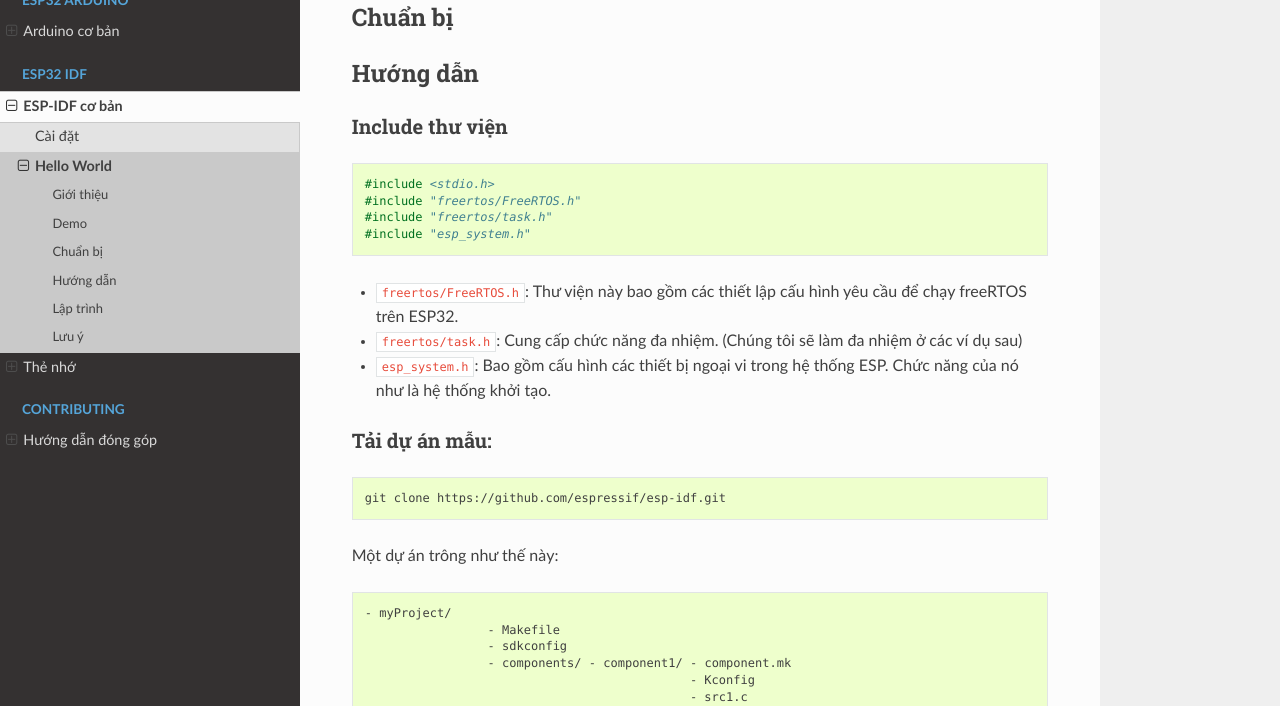
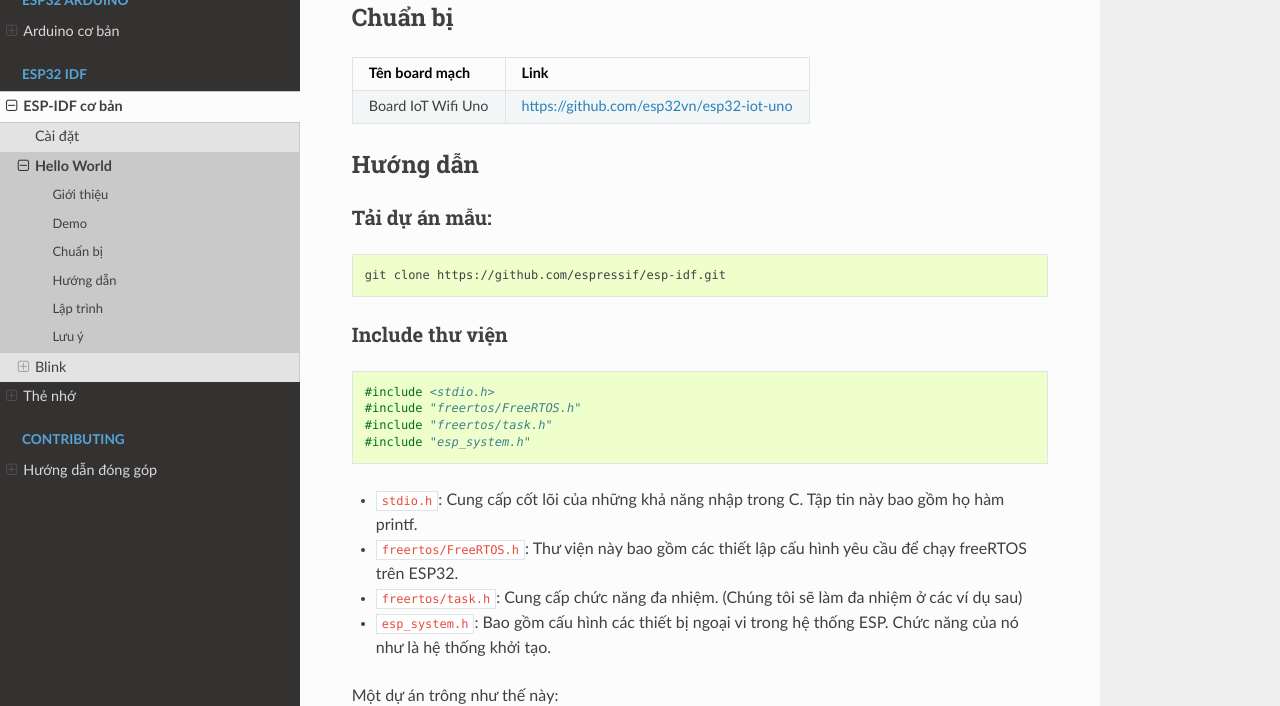
Before and after one commit to esp32vn/esp32.vn, a Sphinx documentation site: the page built from docs/idf/hello-world.rst, in a window 1280 px wide and 900 px high, scrolled down 595 px, cut to the strip 194-900 px from the top of the window. Built offline with Sphinx 7.4.7 and the Read the Docs theme 2.0.0, drawn with Linux system fonts in a browser that asks for light colours; some of the changed text lies outside the part shown.

Commit message:
add blink-idf

```diff
--- a/docs/arduino/Blink.rst
+++ b/docs/arduino/Blink.rst
@@ -1,59 +1,58 @@
 Lập trình GPIO với  ESP32 bằng Arduino IDE.
---------------------------------------------
+-------------------------------------------
 
 Giới thiệu.
-============
+===========
 
-	* Trong ESP32 có tất cả 34 chân GPIO:
-		* GPIO 00 - GPIO 19
-		* GPIO 21 - GPIO 23
-		* GPIO 25 - GPIO 27
-		* GPIO 32 - GPIO 39
-	**Lưu ý**
-		* ``Không bao gồm`` các chân ``20, 24, 28, 29, 30 và 31``.
-		* Các chân ``GPIO 34 - GPIO39`` chỉ thiết lập ở chế độ ``INPUT``.
-		* Các chân ``GPIO 06 - GPIO 11`` thường được dùng để giao tiếp với thẻ nhớ ngoài thông qua giao thức SPI nên hạn chế sử dụng để thiết lập IO.
-	* Dưới đây là ví dụ đơn giản về thiết lập IO bằng Arduino để nhấp nháy LED cho ESP32 sử dụng board ESP32-Wifi-Uno.
+* Trong ESP32 có tất cả 34 chân GPIO:
+	* GPIO 00 - GPIO 19
+	* GPIO 21 - GPIO 23
+	* GPIO 25 - GPIO 27
+	* GPIO 32 - GPIO 39
+* Lưu ý:
+	* ``Không bao gồm`` các chân ``20, 24, 28, 29, 30 và 31``.
+	* Các chân ``GPIO 34 - GPIO39`` chỉ thiết lập ở chế độ ``INPUT``.
+	* Các chân ``GPIO 06 - GPIO 11`` thường được dùng để giao tiếp với thẻ nhớ ngoài thông qua giao thức SPI nên hạn chế sử dụng để thiết lập IO.
+* Dưới đây là ví dụ đơn giản về thiết lập IO bằng Arduino để nhấp nháy LED cho ESP32 sử dụng board ESP32-Wifi-Uno.
 
 Chuẩn bị.
 =========
 
- 	+------------------------+----------------------------------------------------------+
-	| **Phần cứng**	 | **Link**                                 		    |
-	+========================+==========================================================+
-	| Board ESP32-Wifi-UNO	 | https://github.com/esp32vn/esp32-iot-uno                 |
-	+------------------------+----------------------------------------------------------+
++--------------------+----------------------------------------------------------+
+| **Tên board mạch** | **Link**                                                 |
++====================+==========================================================+
+| Board IoT Wifi Uno | https://github.com/esp32vn/esp32-iot-uno                 |
++--------------------+----------------------------------------------------------+
 
 Kết nối.
 ========
 
     * Trên board ESP32-Wifi-Uno có đèn D3 nối với chân số GPIO23 và nút nhấn nối với chân GPIO18.
 
-Chưong trình.
+Chương trình.
 =============
 Chạy chương trình Arduino IDE lên và copy toàn bộ code dưới đây vào và save với lại với một tên bất kì.
 
 .. code:: cpp
 
-    int LED = 23;
-	int inPin = 18;
-	int val = 0;
+		int LED = 23;
+		int inPin = 18;
+		int val = 0;
 
-	void setup(){
-		pinMode(LED, OUTPUT);
-		pinMode(inPin, INPUT_PULLUP);
-	}
+		void setup(){
+			pinMode(LED, OUTPUT);
+			pinMode(inPin, INPUT_PULLUP);
+		}
 
-	void loop(){
-  		while(digitalRead(inPin)==val)
-  		{
-    	delay(200);
-    	digitalWrite(LED, LOW);
-    	val = digitalRead(inPin);
-    	delay(200);
-    	digitalWrite(LED, HIGH);
-  		}
-	}
+		void loop(){
+			while(digitalRead(inPin)==val){
+				delay(200);
+				digitalWrite(LED, LOW);
+				val = digitalRead(inPin);
+				delay(200);
+				digitalWrite(LED, HIGH);
+			}
+		}
 
 **Lưu ý**
 	* Khi chân được thiết lập ``INPUT`` không nối với gì thì mặc định khi trả về sẽ là mức ``HIGH``.
--- a/docs/idf/hello-world.rst
+++ b/docs/idf/hello-world.rst
@@ -8,22 +8,28 @@
 Chương trình Hello world sau mỗi 10 giây in ra một chuỗi "Hello world" và hiển thị trên terminal máy tính xuất từ cổng UART của ESP32.
 
 Demo
-==================
+====
 .. youtube:: https://www.youtube.com/watch?v=SxPDVPu8tug
 
 Chuẩn bị
 ========
-    +--------------------+----------------------------------------------------------+
-    | **Tên board mạch** | **Link** a                                                |
-    +====================+==========================================================+
-    | Board IoT Wifi Uno | https://github.com/esp32vn/esp32-iot-uno                 |
-    +--------------------+----------------------------------------------------------+
++--------------------+----------------------------------------------------------+
+| **Tên board mạch** | **Link**                                                 |
++====================+==========================================================+
+| Board IoT Wifi Uno | https://github.com/esp32vn/esp32-iot-uno                 |
++--------------------+----------------------------------------------------------+
 
 Hướng dẫn
-==================
+=========
+
+Tải dự án mẫu:
+**************
+.. code:: bash
+
+    git clone https://github.com/espressif/esp-idf.git
 
 Include thư viện
-*****************
+****************
 .. code:: cpp
 
     #include <stdio.h>
@@ -31,15 +37,10 @@
     #include "freertos/task.h"
     #include "esp_system.h"
 
+* ``stdio.h``: Cung cấp cốt lõi của những khả năng nhập trong C. Tập tin này bao gồm họ hàm printf.
 * ``freertos/FreeRTOS.h``: Thư viện này bao gồm các thiết lập cấu hình yêu cầu để chạy freeRTOS trên ESP32.
 * ``freertos/task.h``: Cung cấp chức năng đa nhiệm. (Chúng tôi sẽ làm đa nhiệm ở các ví dụ sau)
 * ``esp_system.h``: Bao gồm cấu hình các thiết bị ngoại vi trong hệ thống ESP. Chức năng của nó như là hệ thống khởi tạo.
-
-Tải dự án mẫu:
-**************
-.. code:: bash
-
-    git clone https://github.com/espressif/esp-idf.git
 
 Một dự án trông như thế này:
 
@@ -76,7 +77,7 @@
     PROJECT_NAME := myProject
     include $(IDF_PATH)/make/project.mk
 
-* PROJECT_NAME := myProject : Tạo ra một mã nhị phân với tên này tức là - myProject.bin, myProject.elf.
+* ``PROJECT_NAME := myProject`` : Tạo ra một mã nhị phân với tên này tức là - myProject.bin, myProject.elf.
 
 Hướng dẫn config, nạp và debug chương trình:
 ********************************************
--- a/docs/idf/index.rst
+++ b/docs/idf/index.rst
@@ -2,7 +2,8 @@
 *********
 
 .. toctree::
-   :maxdepth: 2
+   :maxdepth: 3
 
    Cài đặt <install>
    Hello World <hello-world>
+   Blink <blink-idf>
--- a/docs/index.rst
+++ b/docs/index.rst
@@ -48,7 +48,7 @@
 
 .. toctree::
    :caption: ESP32 IDF
-   :maxdepth: 2
+   :maxdepth: 3
 
    ESP-IDF cơ bản <idf/index>
    Thẻ nhớ <idf/sdcard>
```
Also changed, not shown: docs/idf/blink-idf.rst (added, +158 -0 lines).
